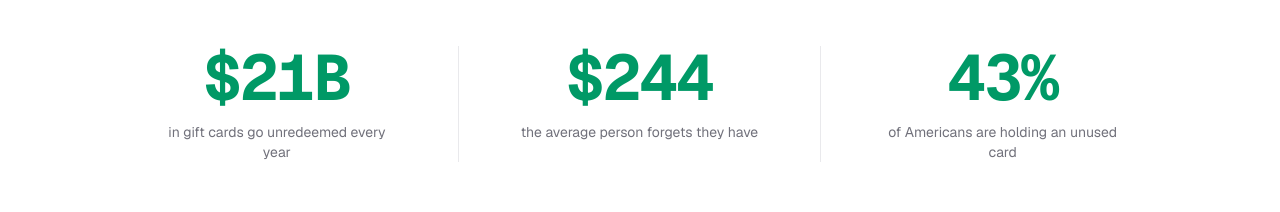
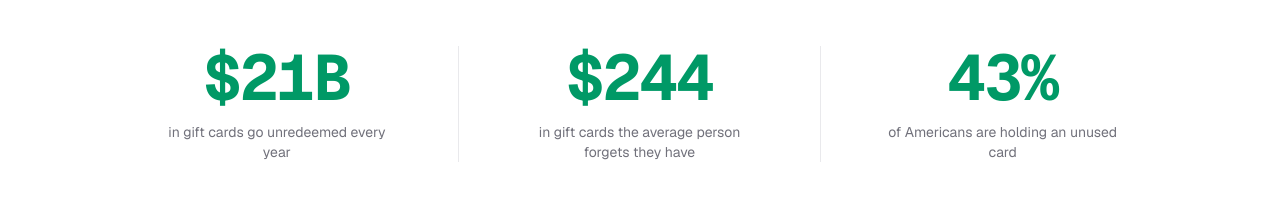
Before and after one commit to rygit1/stash, a Next.js app: page / in a window 1280 px wide. Shown: the part 820-1032 px from the top of the page. Built offline with nearby package versions, Linux system fonts and the light colour scheme; what @zxing/library would draw is missing.

Commit message:
Clarify the $244 stat: "in gift cards the average person forgets they have"
Co-Authored-By: Claude Opus 5.5 <noreply@anthropic.com>
Claude-Session: https://claude.ai/code/session_01RTuTFSpKRwHC3ertwHPg4C

```diff
--- a/app/page.tsx
+++ b/app/page.tsx
@@ -738,7 +738,7 @@ function Landing({
           <div className="mx-auto grid w-full max-w-6xl grid-cols-1 divide-y divide-zinc-200/80 px-5 py-12 sm:grid-cols-3 sm:divide-x sm:divide-y-0 sm:px-8 sm:py-14">
             {[
               { v: "$21B", l: "in gift cards go unredeemed every year" },
-              { v: "$244", l: "the average person forgets they have" },
+              { v: "$244", l: "in gift cards the average person forgets they have" },
               { v: "43%", l: "of Americans are holding an unused card" },
             ].map((s, i) => (
               <div key={s.v} className={`reveal reveal-d${i} flex flex-col items-center py-6 text-center sm:px-6 sm:py-0`}>
```
